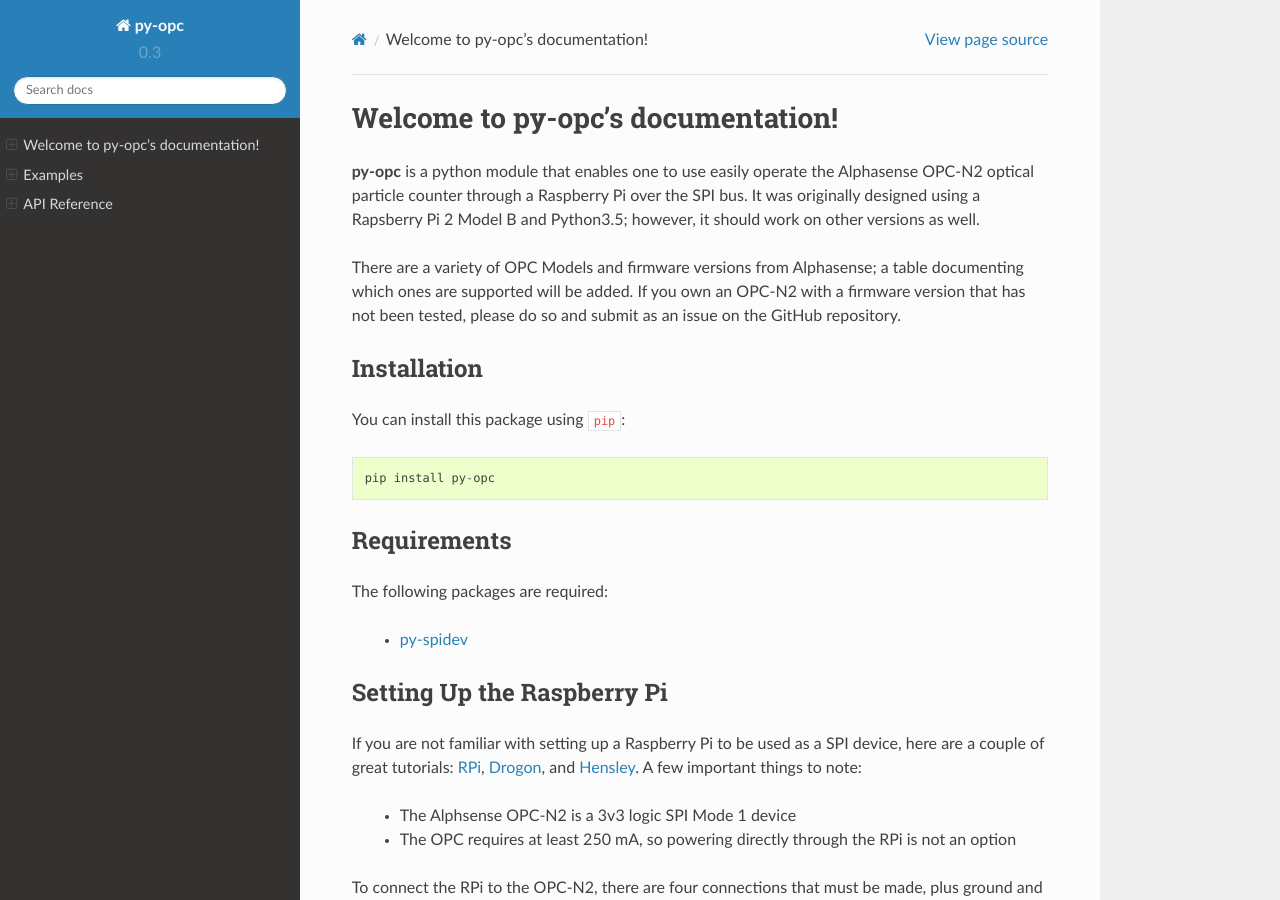
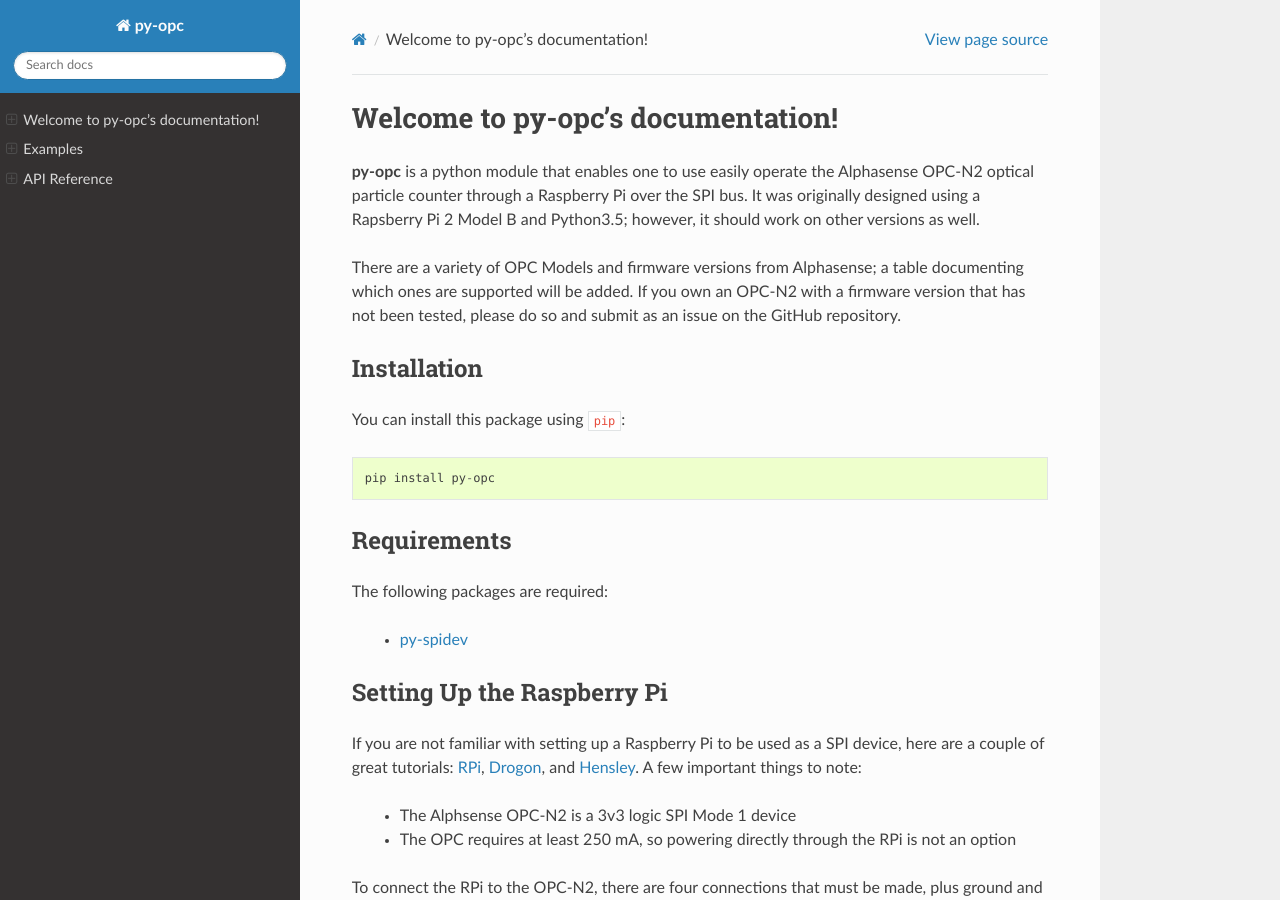
Before and after one commit to dhhagan/py-opc, a Sphinx documentation site: the page built from docs/index.rst, in a window 1280 px wide and 900 px high. Built offline with Sphinx 7.4.7 and the Read the Docs theme 2.0.0, drawn with Linux system fonts in a browser that asks for light colours.

Commit message:
remove versioning from docs

```diff
--- a/docs/conf.py
+++ b/docs/conf.py
@@ -60,9 +60,9 @@
 # built documents.
 #
 # The short X.Y version.
-version = u'0.3'
+#version = u'0.3'
 # The full version, including alpha/beta/rc tags.
-release = u'0.3.1'
+#release = u'0.3.1'
 
 # The language for content autogenerated by Sphinx. Refer to documentation
 # for a list of supported languages.
```
